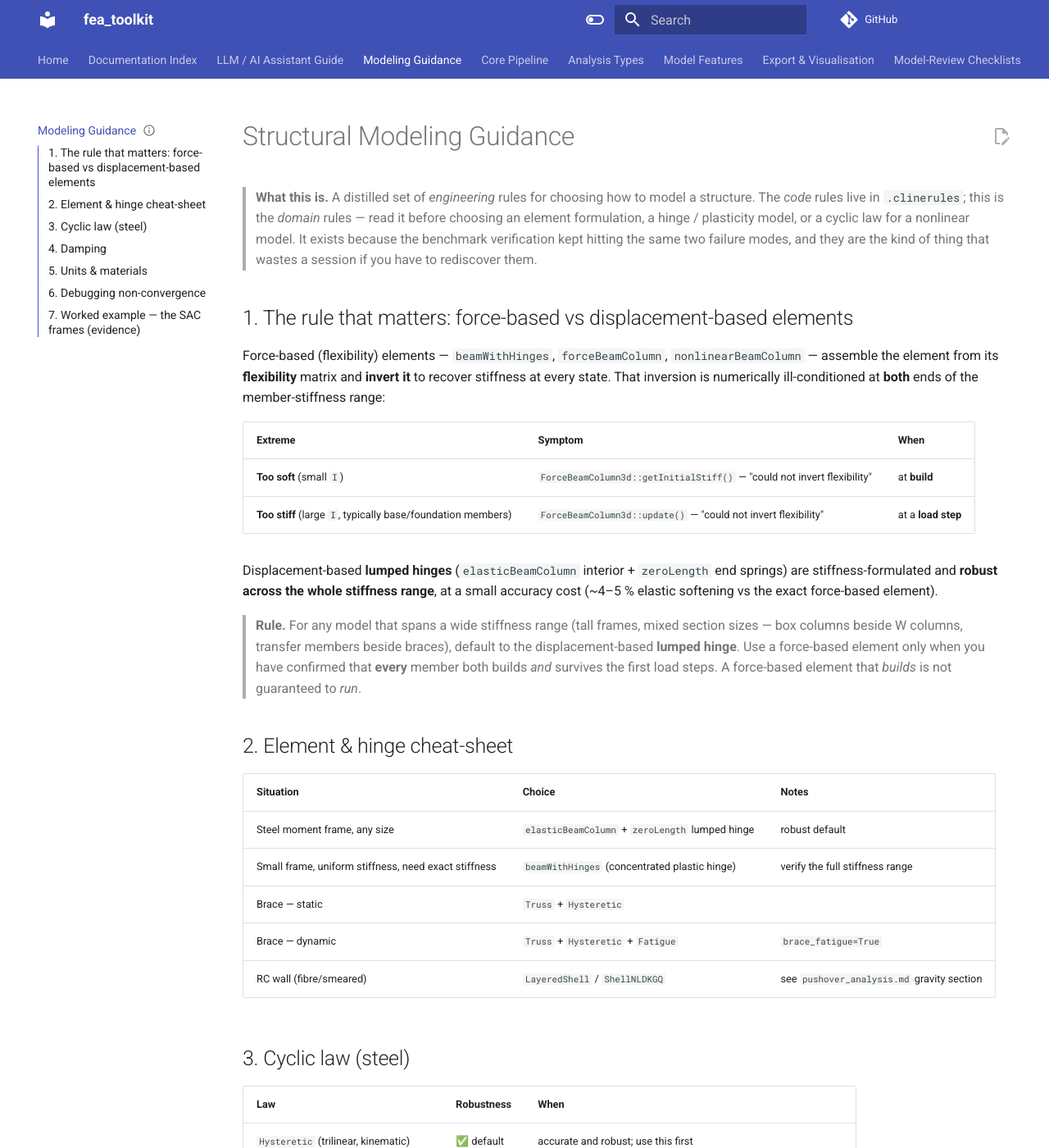
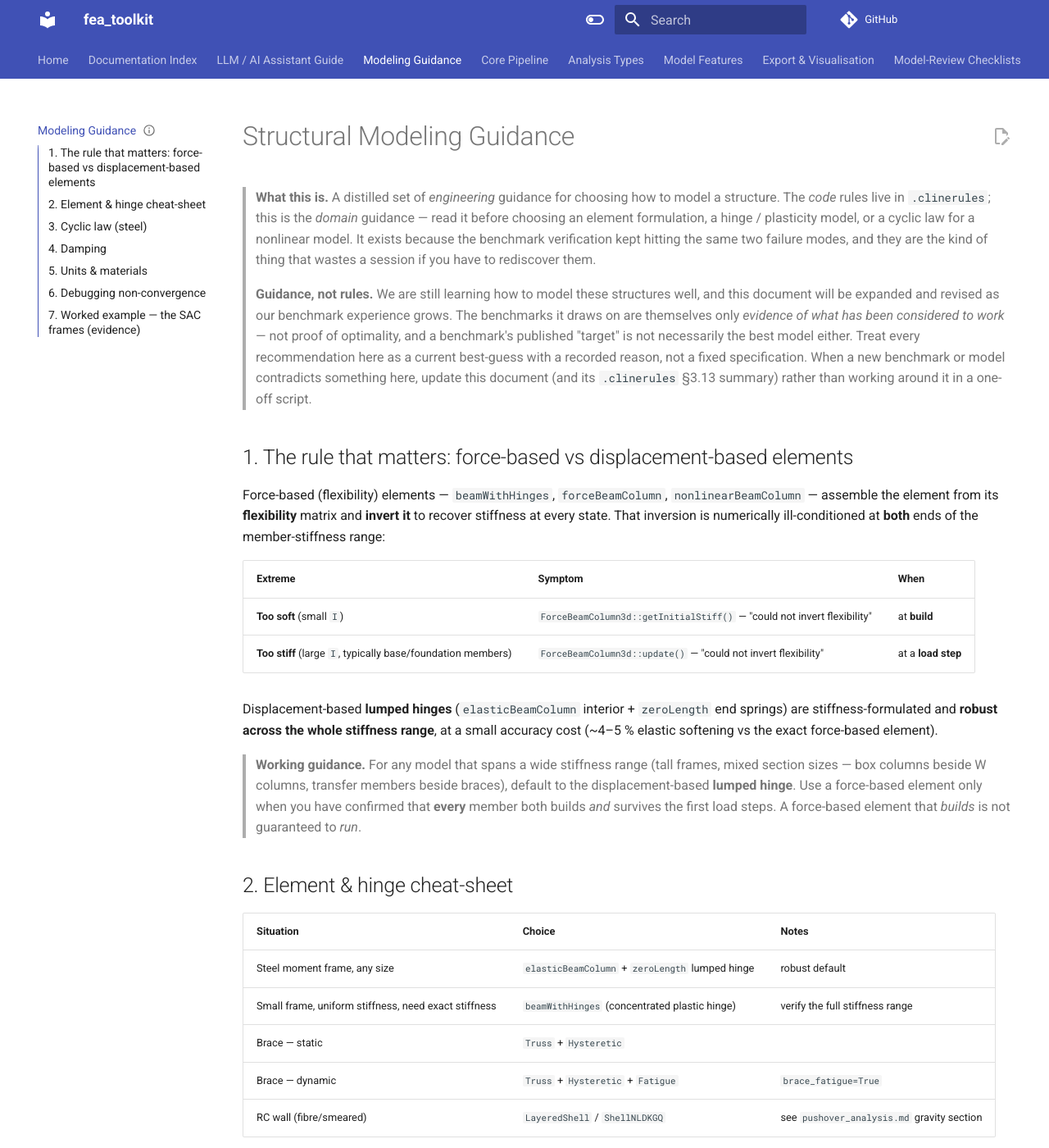
Before and after one commit to boustrephon/fea_toolkit, an MkDocs documentation site: the page built from docs/modeling_guidance.md, in a window 1280 px wide and 1400 px high. Shown: the whole window at 82% size. Built offline with MkDocs 1.6.1 and Material for MkDocs 9.7.7, drawn with Linux system fonts in a browser that asks for light colours; comment, search, counter and statistics services are not loaded.

Commit message:
docs: frame modeling guidance as advisory (guidance, not rules)

```diff
--- a/docs/_generate_index.py
+++ b/docs/_generate_index.py
@@ -38,6 +38,7 @@ STATUS_BADGE = {
     "partial": "⚠️ Partial",
     "draft": "🚧 Draft",
     "placeholder": "🚧 Placeholder",
+    "guidance": "🧭 Guidance",
 }
 
 HEADER = """# Documentation Index
--- a/docs/modeling_guidance.md
+++ b/docs/modeling_guidance.md
@@ -1,7 +1,7 @@
 ---
 title: "Structural Modeling Guidance"
 description: "Canonical guidance for choosing element formulations, hinge/plasticity models and cyclic laws when building nonlinear FEA models — distilled from the benchmark verification (SAC steel frames, RC walls)."
-status: "complete"
+status: "guidance"
 tags: [llm, guidance, modeling, nonlinear, element-choice, hinge, steel, damping, units]
 category: [core-pipeline]
 related: [llm_guide.md, sac_trilinear_hinge_approaches.md, sac_nonlinear_benchmark.md, nonlinear_dynamic_analysis.md, pushover_analysis.md, units_conversion.md]
@@ -9,12 +9,22 @@ related: [llm_guide.md, sac_trilinear_hinge_approaches.md, sac_nonlinear_benchma
 
 # Structural Modeling Guidance
 
-> **What this is.** A distilled set of *engineering* rules for choosing how to
-> model a structure. The *code* rules live in `.clinerules`; this is the
-> *domain* rules — read it before choosing an element formulation, a hinge /
+> **What this is.** A distilled set of *engineering* guidance for choosing how
+> to model a structure. The *code* rules live in `.clinerules`; this is the
+> *domain* guidance — read it before choosing an element formulation, a hinge /
 > plasticity model, or a cyclic law for a nonlinear model. It exists because the
 > benchmark verification kept hitting the same two failure modes, and they are
 > the kind of thing that wastes a session if you have to rediscover them.
+>
+> **Guidance, not rules.** We are still learning how to model these structures
+> well, and this document will be expanded and revised as our benchmark
+> experience grows. The benchmarks it draws on are themselves only *evidence of
+> what has been considered to work* — not proof of optimality, and a benchmark's
+> published "target" is not necessarily the best model either. Treat every
+> recommendation here as a current best-guess with a recorded reason, not a
+> fixed specification. When a new benchmark or model contradicts something here,
+> update this document (and its `.clinerules` §3.13 summary) rather than working
+> around it in a one-off script.
 
 ## 1. The rule that matters: force-based vs displacement-based elements
 
@@ -33,12 +43,12 @@ Displacement-based **lumped hinges** (`elasticBeamColumn` interior +
 stiffness range**, at a small accuracy cost (~4–5 % elastic softening vs the
 exact force-based element).
 
-> **Rule.** For any model that spans a wide stiffness range (tall frames, mixed
-> section sizes — box columns beside W columns, transfer members beside braces),
-> default to the displacement-based **lumped hinge**. Use a force-based element
-> only when you have confirmed that **every** member both builds *and* survives
-> the first load steps. A force-based element that *builds* is not guaranteed to
-> *run*.
+> **Working guidance.** For any model that spans a wide stiffness range (tall
+> frames, mixed section sizes — box columns beside W columns, transfer members
+> beside braces), default to the displacement-based **lumped hinge**. Use a
+> force-based element only when you have confirmed that **every** member both
+> builds *and* survives the first load steps. A force-based element that
+> *builds* is not guaranteed to *run*.
 
 ## 2. Element & hinge cheat-sheet
 
```
Also changed, not shown: docs/documentation_index.md (+1 -1 lines), docs/llm_guide.md (+6 -4 lines), 1 other file.
